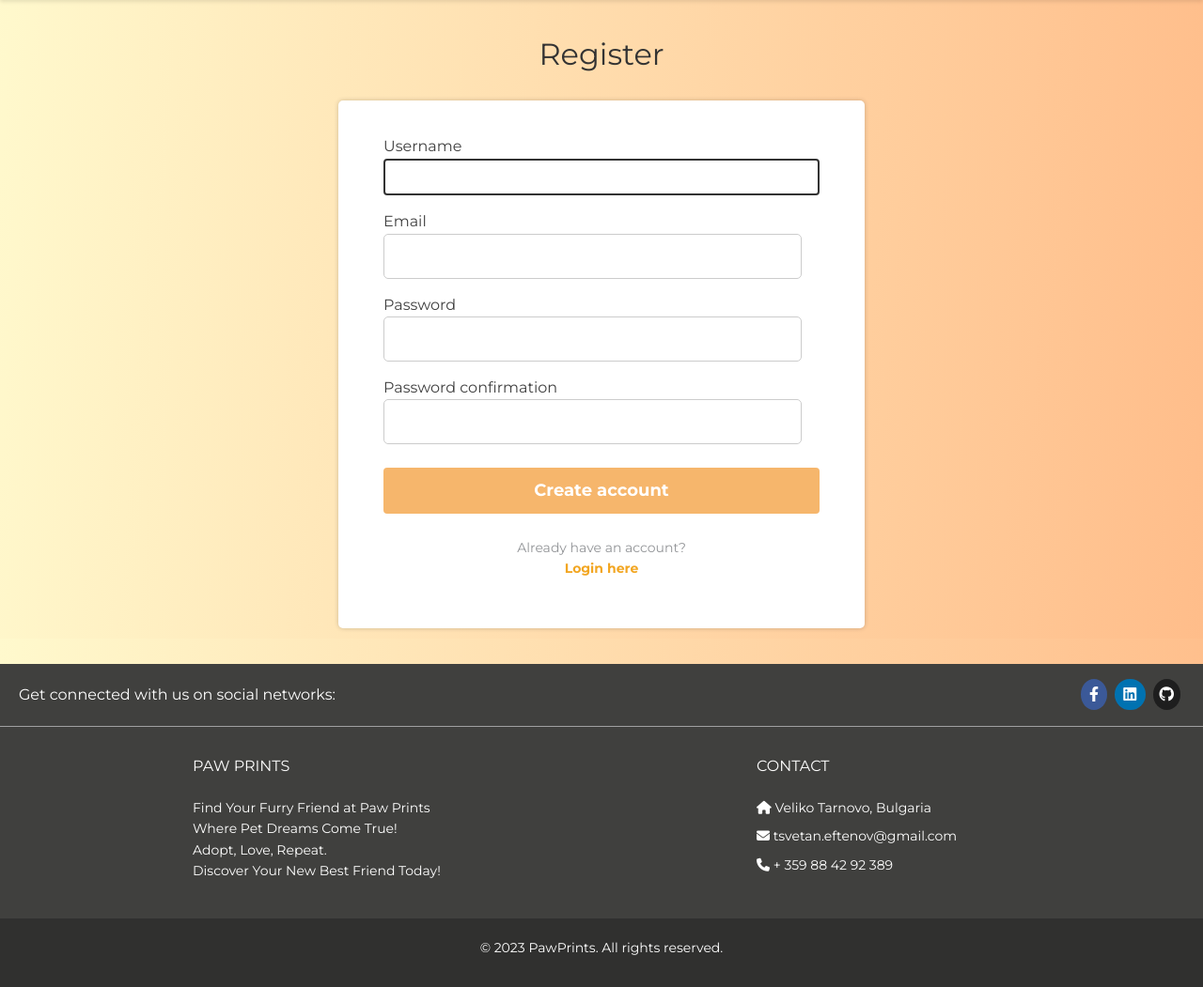
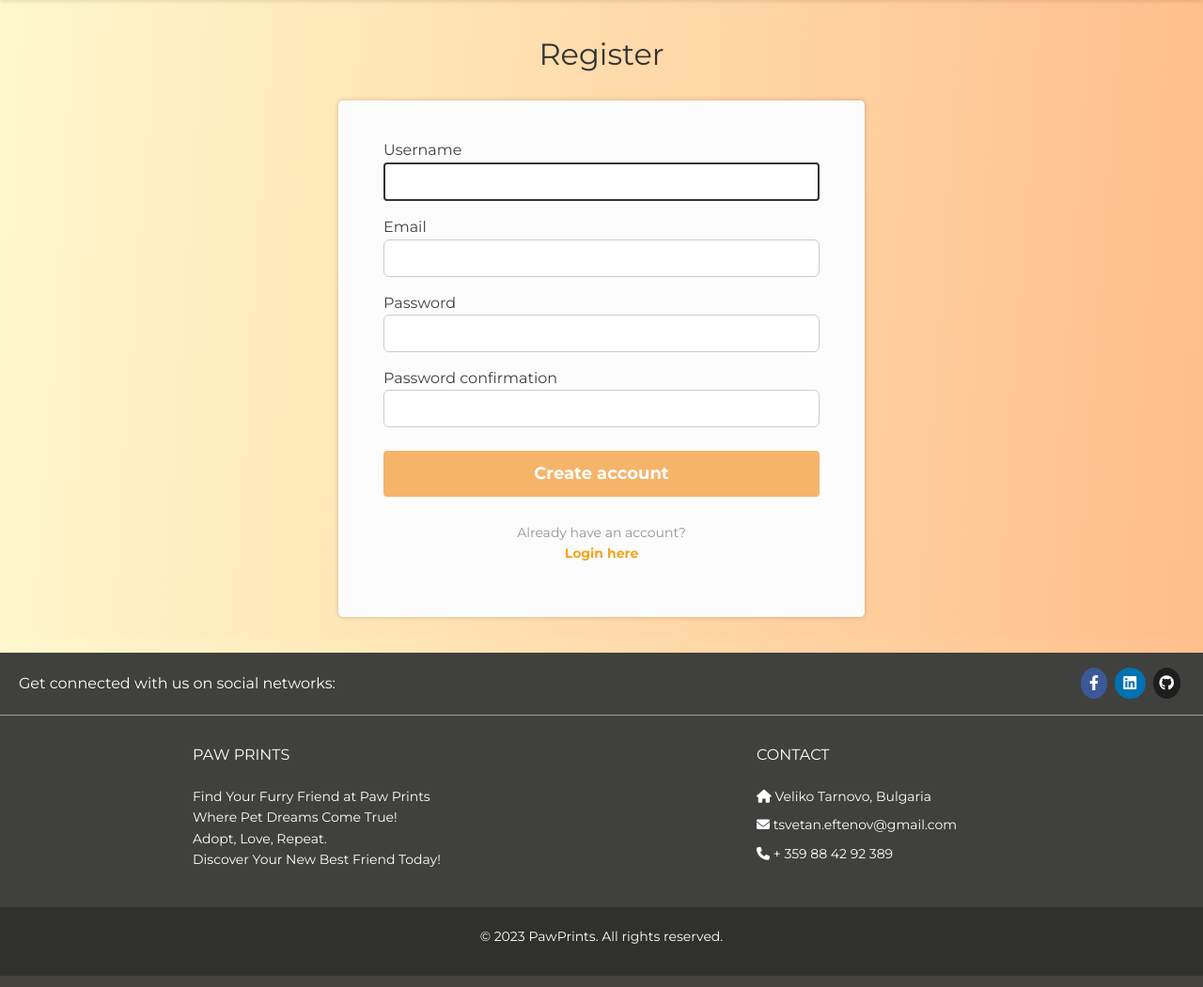
Before and after one commit to eftenow/PawPrints_app, a Django app: page /accounts/register/ in a window 1280 px wide. Shown: the part 120-1171 px from the top of the page at 94% size. Run offline with Django 4.2, Linux system fonts and the light colour scheme; some libraries are stand-ins or nearby versions.

Commit message:
changes to the register/login forms stylings

```diff
--- a/static/css/petFunctions.css
+++ b/static/css/petFunctions.css
@@ -17,7 +17,7 @@ input[type="number"],
 select,
 textarea {
     width: 100%;
-    padding: 5px;
+    padding: 6px;
     border: 1px solid #ccc;
     border-radius: 4px;
 }
--- a/static/css/register-login.css
+++ b/static/css/register-login.css
@@ -21,11 +21,11 @@
 .register-form input,
 .login-form input {
     font-size: 16px;
-    padding: 10px;
-    border-radius: 5px;
+    padding: 6px;
+    border-radius: 6px;
     border: 1px solid #ccc;
     margin-bottom: 15px;
-    width: 96%;
+    width: 100%;
 }
 
 .login-button {
@@ -86,7 +86,7 @@
 }
 
 .login-section,
-.register-section{
+.register-section {
     padding: 5%;
     min-height: 77vh;
 
@@ -98,12 +98,12 @@
 
 .login-form,
 .register-form {
-    background-color: #fff;
+    background-color: #fdfcfc;
     border-radius: 5px;
     box-shadow: 0 0 5px rgba(0, 0, 0, 0.2);
     margin: 0 auto;
     max-width: 560px;
-    padding: 36px 48px;
+    padding: 40px 48px;
 }
 
 .login-label,
@@ -155,7 +155,7 @@
 .login-register-text,
 .register-register-text {
     font-size: 14px;
-    margin-top: 25px;
+    margin-top: 27px;
     text-align: center;
     color: rgb(146 148 151);
 }
```
